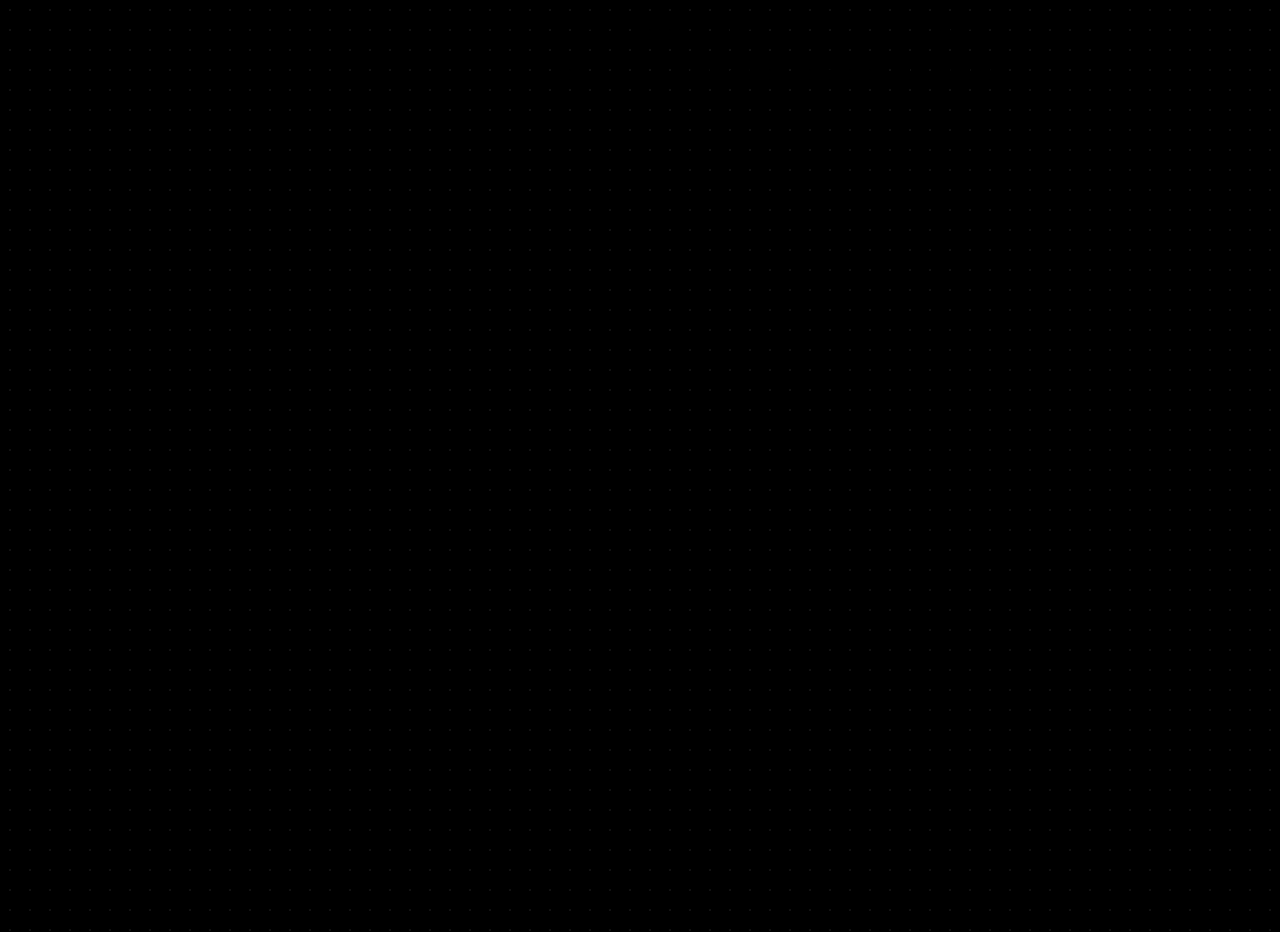
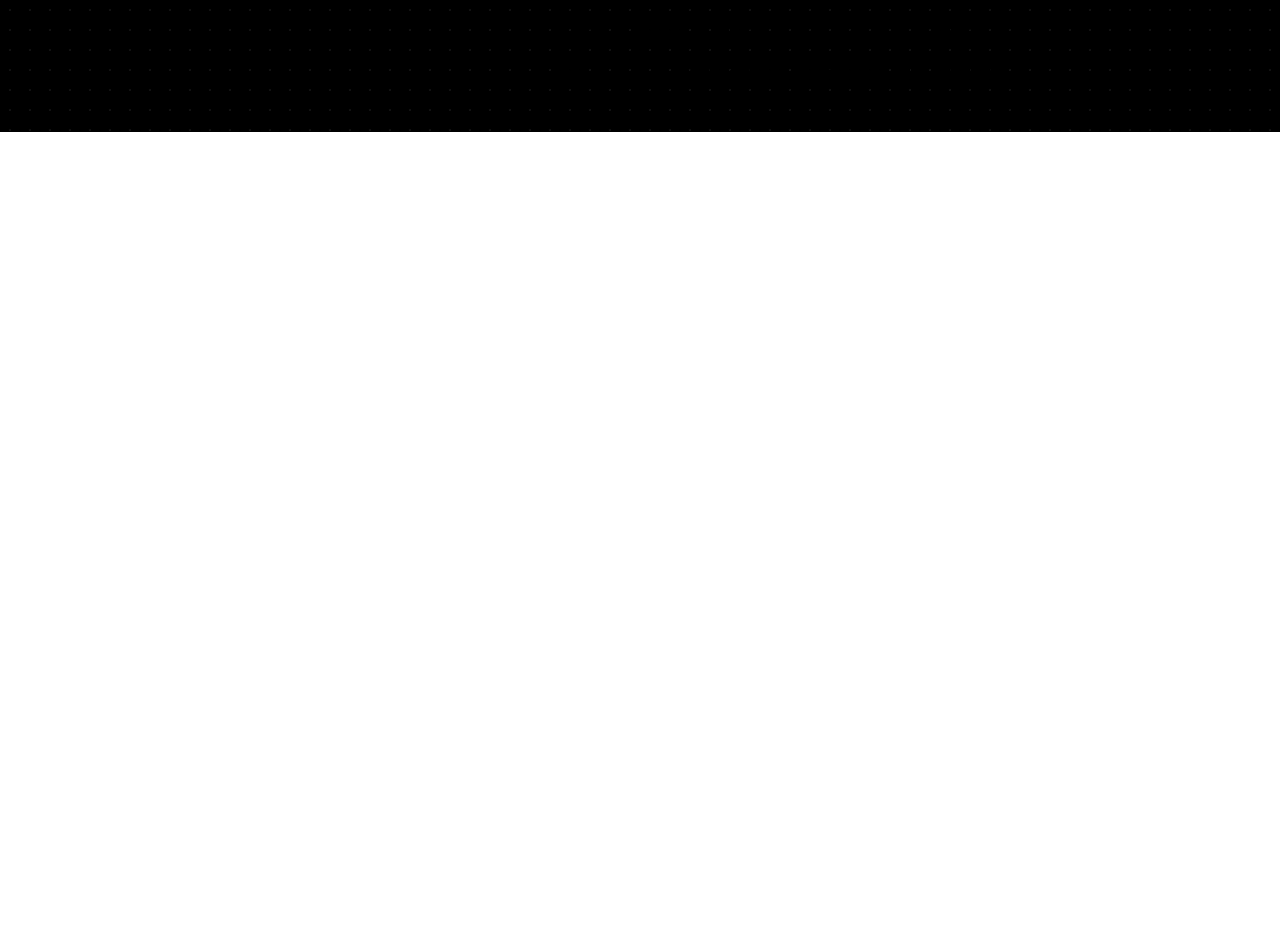
Before and after one commit to Johnson-Berisha/lenis-website, a Next.js app: page / in a window 1280 px wide. Shown: the part 3700-4632 px from the top of the page. After the commit the page ends 3832 px from the top, so only its background shows below. Built offline with nearby package versions, Linux system fonts and the light colour scheme; a web font is replaced by a local one.

Commit message:
fixed bug

```diff
--- a/src/app/page.js
+++ b/src/app/page.js
@@ -40,7 +40,7 @@
     const colLeft = colLeftRef.current;
 
     const tl = gsap.timeline({ paused: true });
-    tl.fromTo(colLeft, { y: 0 }, { y: "170vh", duration: 10, ease: "none" }, 0);
+    tl.fromTo(colLeft, { y: 0 }, { y: "220vh", duration: 1, ease: "none" }, 0);
 
     const scroll_1 = ScrollTrigger.create({
       animation: tl,
@@ -148,7 +148,7 @@
             </div>
           </div>
         </section>
-        <section className="fake-section"></section>
+
     </div>
   );
 }
```
